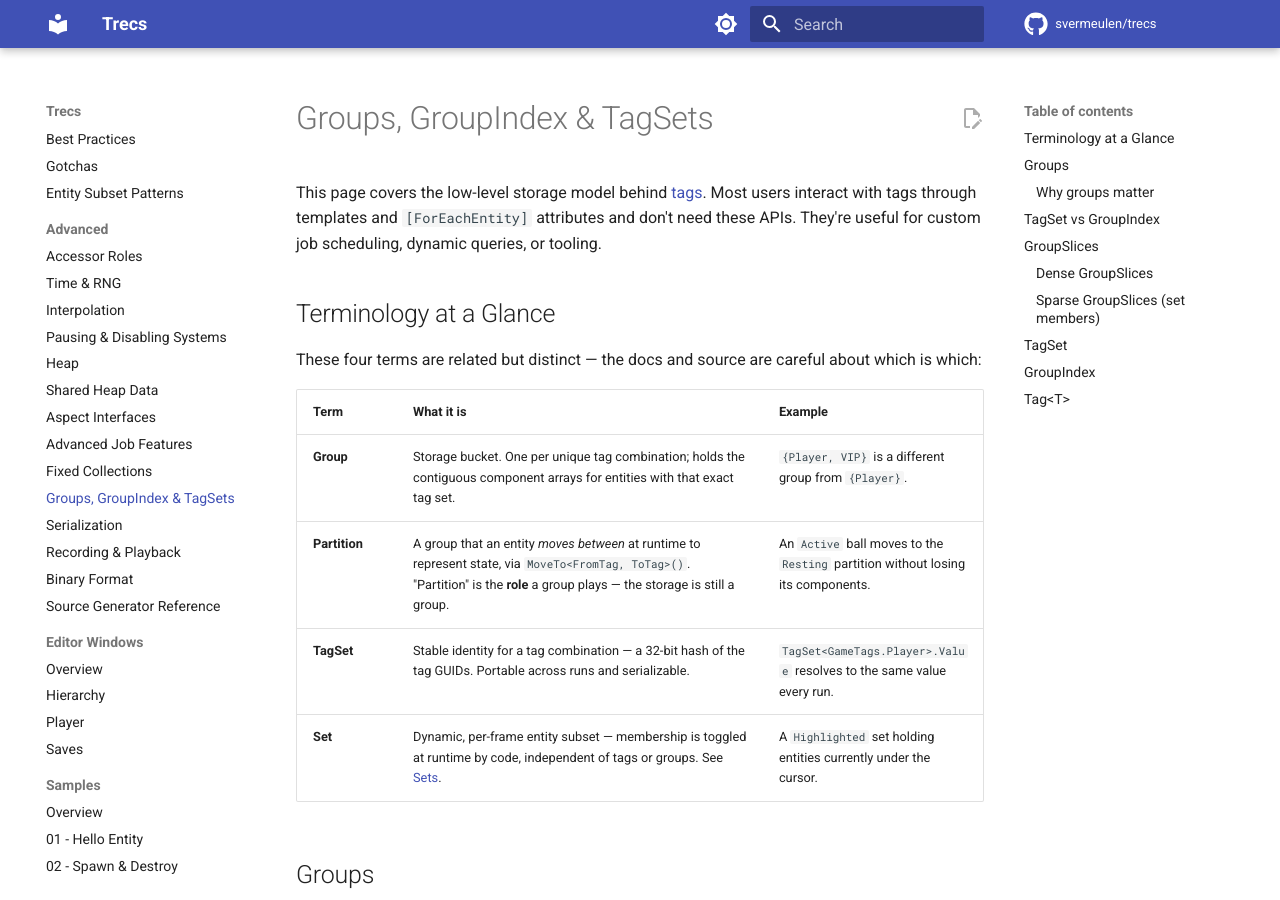
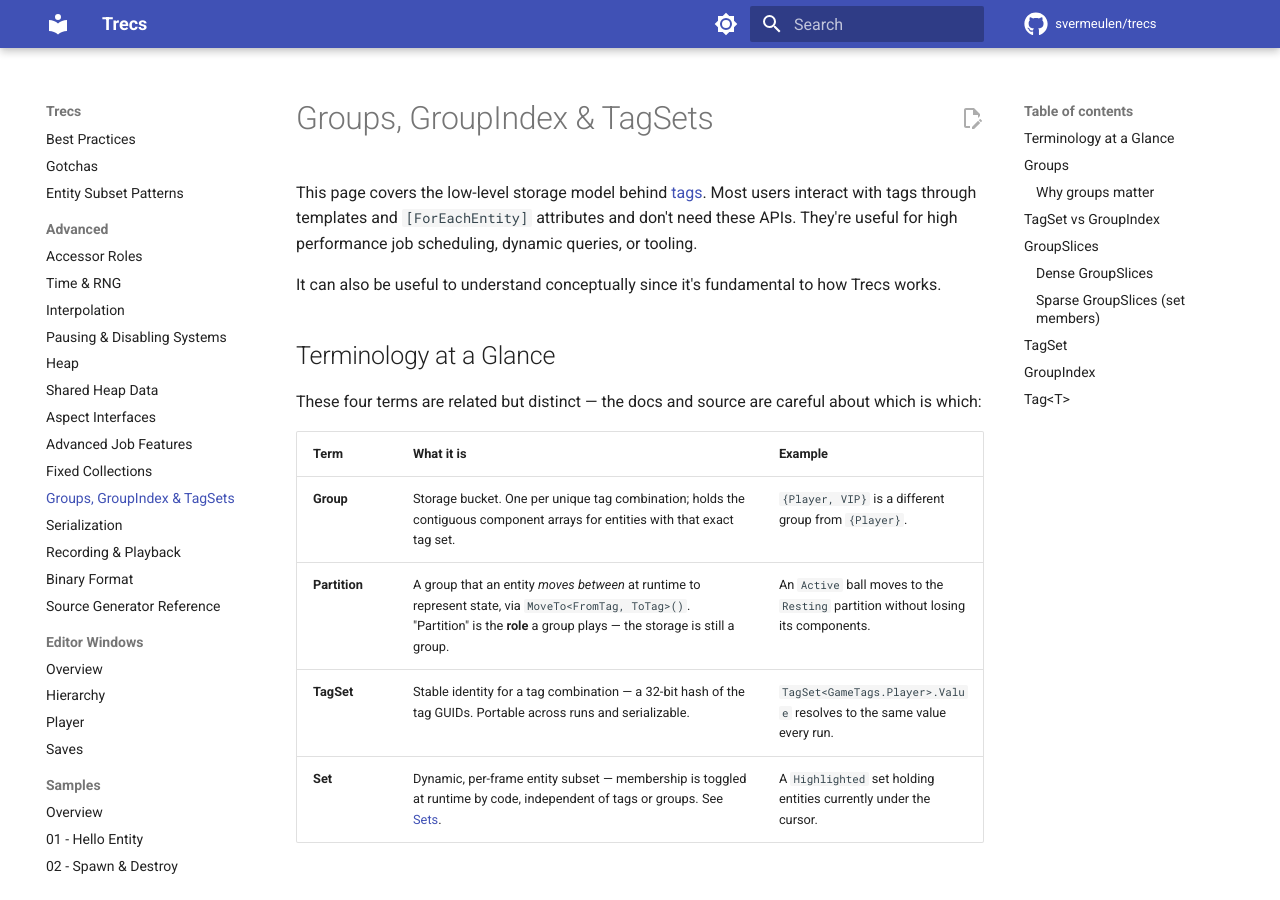
Before and after one commit to svermeulen/trecs, an MkDocs documentation site: the page built from docs/advanced/groups-and-tagsets.md, in a window 1280 px wide and 900 px high. Built offline with MkDocs 1.6.1 and Material for MkDocs 9.7.7, drawn with Linux system fonts in a browser that asks for light colours; comment, search, counter and statistics services are not loaded.

Commit message:
Changed advanced-jobs.md, groups-and-tagsets.md.

```diff
--- a/docs/advanced/groups-and-tagsets.md
+++ b/docs/advanced/groups-and-tagsets.md
@@ -1,6 +1,8 @@
 # Groups, GroupIndex & TagSets
 
-This page covers the low-level storage model behind [tags](../core/tags.md). Most users interact with tags through templates and `[ForEachEntity]` attributes and don't need these APIs. They're useful for custom job scheduling, dynamic queries, or tooling.
+This page covers the low-level storage model behind [tags](../core/tags.md). Most users interact with tags through templates and `[ForEachEntity]` attributes and don't need these APIs. They're useful for high performance job scheduling, dynamic queries, or tooling.
+
+It can also be useful to understand conceptually since it's fundamental to how Trecs works.
 
 ## Terminology at a Glance
 
```
Also changed, not shown: docs/advanced/advanced-jobs.md (+3 -1 lines).
